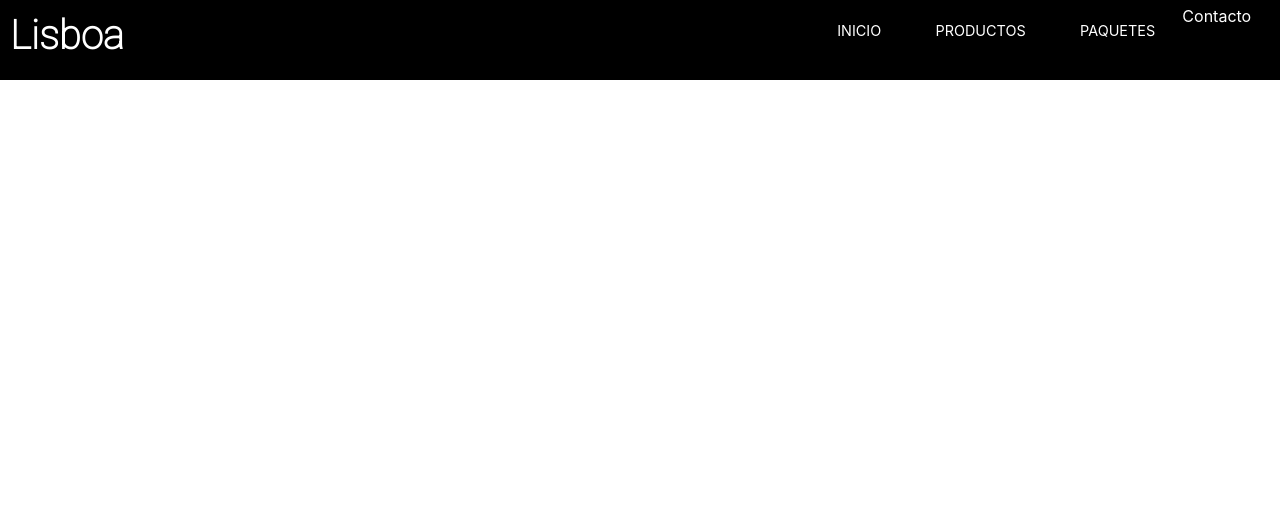
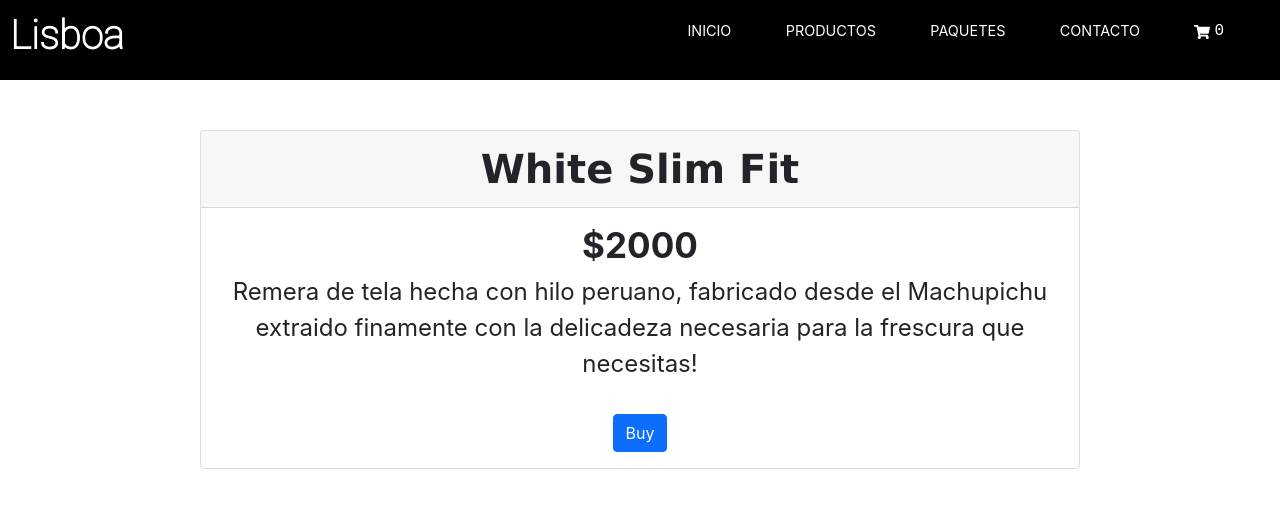
Before and after one commit to ThomasPalacio/appReact, a React (Create React App) app: page / in a window 1280 px wide. Shown: the top 508 px of the page. Built offline with nearby package versions, Linux system fonts and the light colour scheme.

Commit message:
desafio clase 4

```diff
--- a/src/App.css
+++ b/src/App.css
@@ -50,3 +50,30 @@ a:hover{
   color: white;
   text-decoration: none;
 }
+.numeroCart{
+  font-family: 'Courier New', Courier, monospace;
+  color:white;
+}
+.cartContainer{
+font-size: 16px;
+}
+
+/* ItemsListConteiner */
+.card{
+ margin: 50px 200px;
+}
+
+.card-header{
+ font-size: 40px;
+ font-family:Verdana, Geneva, Tahoma, sans-serif;
+ font-weight: 800;
+}
+.card-title{
+font-weight: 700;
+font-size: 35px;
+}
+.card-text{
+  text-align:center;
+  font-size: 24px;
+  margin-bottom: 2rem;
+}
--- a/src/App.js
+++ b/src/App.js
@@ -1,11 +1,12 @@
-import logo from './logo.svg';
 import './App.css';
-import NavBar from './components/navBar';
+import NavBar from './components/NavBar';
+import ItemsListContainer from './components/ItemsListContainer';
 
 function App() {
   return (
-        <div className="app">
+        <div className="App">
            <NavBar/>
+           <ItemsListContainer />
         </div>
    );
 }
--- /dev/null
+++ b/src/components/CartWidget.js
@@ -0,0 +1,12 @@
+import React from 'react'
+
+const CartWidget = () => {
+    return (
+        <div className='d-flex align-items-center cartContainer'>
+        <a href=""><svg stroke="currentColor" fill="currentColor" stroke-width="0" viewBox="0 0 576 512" class="cart" height="1em" width="1em" xmlns="http://www.w3.org/2000/svg"><path d="M528.12 301.319l47.273-208C578.806 78.301 567.391 64 551.99 64H159.208l-9.166-44.81C147.758 8.021 137.93 0 126.529 0H24C10.745 0 0 10.745 0 24v16c0 13.255 10.745 24 24 24h69.883l70.248 343.435C147.325 417.1 136 435.222 136 456c0 30.928 25.072 56 56 56s56-25.072 56-56c0-15.674-6.447-29.835-16.824-40h209.647C430.447 426.165 424 440.326 424 456c0 30.928 25.072 56 56 56s56-25.072 56-56c0-22.172-12.888-41.332-31.579-50.405l5.517-24.276c3.413-15.018-8.002-29.319-23.403-29.319H218.117l-6.545-32h293.145c11.206 0 20.92-7.754 23.403-18.681z"></path></svg></a>
+        <span className="numeroCart ms-1">0</span>
+        </div>
+    )
+}
+
+export default CartWidget;
--- /dev/null
+++ b/src/components/ItemsListContainer.js
@@ -0,0 +1,20 @@
+import React from 'react'
+
+
+const ItemsListContainer = (props) => {
+    return (
+        <div class="card">
+            <div class="card-header">
+                White Slim Fit
+            </div>
+            <div class="card-body">
+                <h5 class="card-title">$2000</h5>
+                <p class="card-text">Remera de tela hecha con hilo peruano, fabricado desde el Machupichu extraido finamente con la delicadeza necesaria para la frescura que necesitas!</p>
+                <a href="#" class="btn btn-primary">Buy</a>
+            </div>
+        </div>
+    )
+}
+
+
+export default ItemsListContainer
--- a/src/components/navBar.js
+++ b/src/components/navBar.js
@@ -1,4 +1,5 @@
 import React from 'react'
+import CartWidget from './CartWidget';
 
 const NavBar = () => {
     return (
@@ -6,12 +7,14 @@ const NavBar = () => {
                 <a class="navbar-brand img-nav" href="index.html">
                     <h1 className="NombreMarca">Lisboa</h1>
                 </a>
-            <ul className="nav-menu">
+            <ul className="nav-menu d-flex align-items-center">
                 <li className="seccionesNav"><a href="">Inicio</a></li>
                 <li className="seccionesNav"><a href="">Productos</a></li>
                 <li className="seccionesNav"><a href="">Paquetes</a></li>
-                <li className=""><a href="">Contacto</a></li>
+                <li className="seccionesNav"><a href="">Contacto</a></li>
+                <li className="seccionesNav"> <CartWidget /></li>
             </ul>
+
         </div>
     )
 }
```
